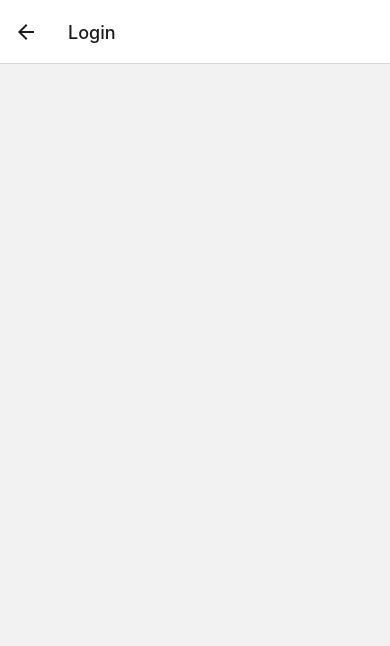
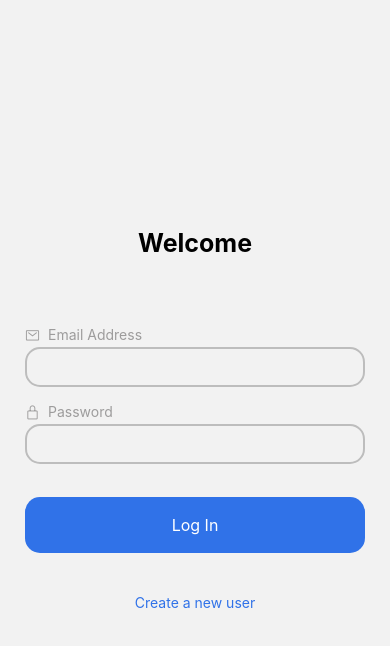
Before and after one commit to ardhiqii/BidTrade, a React Native app: screen /Login in a window 390 px wide. Shown: the top 646 px of the page. Built offline with nearby package versions, Linux system fonts and the light colour scheme.

Commit message:
add invalid input i guess on login

```diff
--- a/App.js
+++ b/App.js
@@ -1,14 +1,15 @@
 import { StatusBar } from "expo-status-bar";
-import { useCallback, useEffect, useState } from "react";
+import { useCallback, useContext, useEffect, useState } from "react";
 import { StyleSheet, Text, View } from "react-native";
 import * as SplashScreen from "expo-splash-screen";
 import FirstLoadingScreen from "./screens/FirstLoadingScreen";
 import LoginScreen from "./screens/LoginScreen";
-import AuthContextProvider from "./store/auth-context";
+import AuthContextProvider, { AuthContext } from "./store/auth-context";
 import SignupScreen from "./screens/SignupScreen";
 import { SafeAreaView } from "react-native";
 import { createNativeStackNavigator } from "@react-navigation/native-stack";
 import { NavigationContainer } from "@react-navigation/native";
+import HomeScreen from "./screens/HomeScreen";
 
 const Stack = createNativeStackNavigator();
 
@@ -16,14 +17,38 @@ function AuthStack() {
   return (
     <Stack.Navigator>
       <Stack.Screen
+        name="Login"
+        component={LoginScreen}
+        options={{
+          headerShown: false,
+        }}
+      />
+      <Stack.Screen
         name="Signup"
         component={SignupScreen}
         options={{
           headerShown: false,
         }}
       />
-      <Stack.Screen name="Login" component={LoginScreen} />
     </Stack.Navigator>
+  );
+}
+
+function AuthenticatedStack() {
+  return (
+    <Stack.Navigator>
+      <Stack.Screen name="Home" component={HomeScreen} />
+    </Stack.Navigator>
+  );
+}
+
+function Navigation() {
+  const { isAuthenticated } = useContext(AuthContext);
+  return (
+    <NavigationContainer>
+      {!isAuthenticated && <AuthStack />}
+      {isAuthenticated && <AuthenticatedStack />}
+    </NavigationContainer>
   );
 }
 
@@ -58,9 +83,7 @@ export default function App() {
       <StatusBar style="light" />
       <SafeAreaView style={{ flex: 1 }}>
         <AuthContextProvider>
-          <NavigationContainer>
-            <AuthStack />
-          </NavigationContainer>
+          <Navigation />
         </AuthContextProvider>
       </SafeAreaView>
     </>
--- a/component/Auth/AuthContent.js
+++ b/component/Auth/AuthContent.js
@@ -1,16 +1,60 @@
-import { View,StyleSheet,Text } from "react-native";
+import { View, StyleSheet, Text, Alert } from "react-native";
 import AuthForm from "./AuthForm";
 import FlatButton from "../ui/FlatButton";
+import { useNavigation } from "@react-navigation/native";
+import { useContext, useState } from "react";
+import { AuthContext } from "../../store/auth-context";
 
-function AuthContent({ isLogin }) {
+function AuthContent({ isLogin, onAuthenticate }) {
+  const nav = useNavigation();
+  const [credentialsInvalid, setCredentialsInvalid] = useState({
+    email: false,
+    password: false,
+    fullName: false,
+  });
+  function switchAuthModeHandler() {
+    if (isLogin) {
+      nav.navigate("Signup");
+    } else {
+      nav.navigate("Login");
+    }
+  }
+
+  function submitHandler(credentials) {
+    let { enteredEmail, enteredPassword, enteredFullName } = credentials;
+
+    enteredEmail = enteredEmail.trim();
+    enteredPassword = enteredPassword.trim();
+
+    const emailIsValid = enteredEmail.includes("@");
+    const passwordIsValid = enteredPassword.length > 6;
+    const fullNameIsValid = enteredFullName.length > 1;
+    if (!emailIsValid || !passwordIsValid || (!isLogin && !fullNameIsValid)) {
+      Alert.alert("Invalid input", "Please check your entered credentials");
+      setCredentialsInvalid({
+        email: !emailIsValid,
+        password: !passwordIsValid,
+        fullName: !fullNameIsValid,
+      });
+      return;
+    }
+    onAuthenticate(enteredEmail, enteredPassword, enteredPassword);
+  }
+
   return (
     <View style={styles.container}>
       <View style={styles.header}>
-        <Text style={styles.headerText}>Create Account</Text>
+        <Text style={styles.headerText}>
+          {isLogin ? "Welcome" : "Create Account"}
+        </Text>
       </View>
-      <AuthForm isLogin={isLogin} />
+      <AuthForm
+        isLogin={isLogin}
+        onSubmit={submitHandler}
+        credentialsInvalid={credentialsInvalid}
+      />
       <View>
-        <FlatButton>
+        <FlatButton onPress={switchAuthModeHandler}>
           {isLogin ? "Create a new user" : "Log in instead"}
         </FlatButton>
       </View>
@@ -23,8 +67,8 @@ const styles = StyleSheet.create({
   container: {
     flex: 1,
     paddingHorizontal: 25,
-    justifyContent:'center',
-    rowGap:35
+    justifyContent: "center",
+    rowGap: 35,
   },
   header: {
     marginBottom: 25,
--- a/component/Auth/AuthForm.js
+++ b/component/Auth/AuthForm.js
@@ -11,6 +11,11 @@ function AuthForm({ isLogin, onSubmit, credentialsInvalid }) {
     enteredPassword: "",
   });
 
+  const {
+    email: emailIsInvalid,
+    password: passwordIsInvalid,
+    fullName: fullNameInvalid,
+  } = credentialsInvalid;
   function updateInputValueHandler(inputIdentifier, enteredValue) {
     setFormValue((prev) => {
       return {
@@ -19,9 +24,14 @@ function AuthForm({ isLogin, onSubmit, credentialsInvalid }) {
       };
     });
   }
+
+  function submitHandler() {
+    onSubmit(formValue);
+  }
   return (
     <View>
       <View style={styles.inputsContainer}>
+        {!isLogin && (
           <View>
             <Input
               label={"Full Name"}
@@ -30,17 +40,20 @@ function AuthForm({ isLogin, onSubmit, credentialsInvalid }) {
                 this,
                 "enteredFullName"
               )}
-            icon={'person-outline'}
+              icon={"person-outline"}
               size={15}
             />
           </View>
+        )}
 
         <View>
           <Input
             label={"Email Address"}
             keyboardType={"email-address"}
             onUpdateValue={updateInputValueHandler.bind(this, "enteredEmail")}
-            icon={'mail-outline'}
+            isInvalid={emailIsInvalid}
+            autoCapitalize={"none"}
+            icon={"mail-outline"}
             size={15}
           />
         </View>
@@ -52,13 +65,16 @@ function AuthForm({ isLogin, onSubmit, credentialsInvalid }) {
               this,
               "enteredPassword"
             )}
-            icon={'lock-closed-outline'}
+            isInvalid={passwordIsInvalid}
+            icon={"lock-closed-outline"}
             size={15}
           />
         </View>
       </View>
       <View>
-        <Button>{isLogin ? "Log In" : "Sign Up"}</Button>
+        <Button onPress={submitHandler}>
+          {isLogin ? "Log In" : "Sign Up"}
+        </Button>
       </View>
     </View>
   );
--- a/component/Auth/Input.js
+++ b/component/Auth/Input.js
@@ -10,18 +10,25 @@ function Input({
   autoCapitalize,
   icon,
   size,
-  color
 }) {
   return (
     <View style={styles.container}>
-      <View style={styles.labelContainer}>
-        { icon && <Ionicons name={icon} size={size} color={color} />}
-        <Text style={styles.label}>{label}</Text>
+      <View style={[styles.labelContainer, isInvalid && styles.labelInvalid]}>
+        {icon && (
+          <Ionicons
+            name={icon}
+            size={size}
+            color={isInvalid ? "#fd785d" : "#9d9c9c"}
+          />
+        )}
+        <Text style={[styles.label, isInvalid && styles.labelInvalid]}>
+          {label}
+        </Text>
       </View>
       <TextInput
-        style={styles.input}
-        autoCapitalize={!autoCapitalize && "sentences"}
+        style={[styles.input, isInvalid && {borderColor:"#fd785d"}]}
         keyboardType={keyboardType}
+        autoCapitalize={!!autoCapitalize ? autoCapitalize : "sentences"}
         secureTextEntry={secure}
         onChangeText={onUpdateValue}
         value={value}
@@ -36,10 +43,10 @@ const styles = StyleSheet.create({
   container: {
     marginVertical: 8,
   },
-  labelContainer:{
-    flexDirection:'row',
-    alignItems:'center',
-    columnGap:8
+  labelContainer: {
+    flexDirection: "row",
+    alignItems: "center",
+    columnGap: 8,
   },
   label: {
     color: "#9d9c9c",
@@ -53,4 +60,8 @@ const styles = StyleSheet.create({
     borderRadius: 15,
     borderColor: "#bdbdbd",
   },
+  labelInvalid: {
+    color: "#fd785d",
+    borderColor: "#fd785d",
+  },
 });
--- /dev/null
+++ b/screens/HomeScreen.js
@@ -0,0 +1,9 @@
+import { Text, View } from "react-native";
+
+function HomeScreen(){
+    return <View style={{flex:1, justifyContent:'center',alignItems:'center'}}>
+        <Text>Home Page</Text>
+    </View>
+}
+
+export default HomeScreen
--- a/screens/LoginScreen.js
+++ b/screens/LoginScreen.js
@@ -1,6 +1,15 @@
+import { useContext } from "react"
+import AuthContent from "../component/Auth/AuthContent"
+import { AuthContext } from "../store/auth-context"
 
 function LoginScreen(){
-
+    const {authenticate,token} = useContext(AuthContext)
+    function loginHandler(email,password){
+        console.log(email);
+        authenticate(email)
+        console.log(token);
+    }
+    return <AuthContent isLogin onAuthenticate={loginHandler}/>
 }
 
 export default LoginScreen
```
Also changed, not shown: util/firebase.js (renamed from firebase.js). Lines whose indentation alone changed are shown as unchanged.
